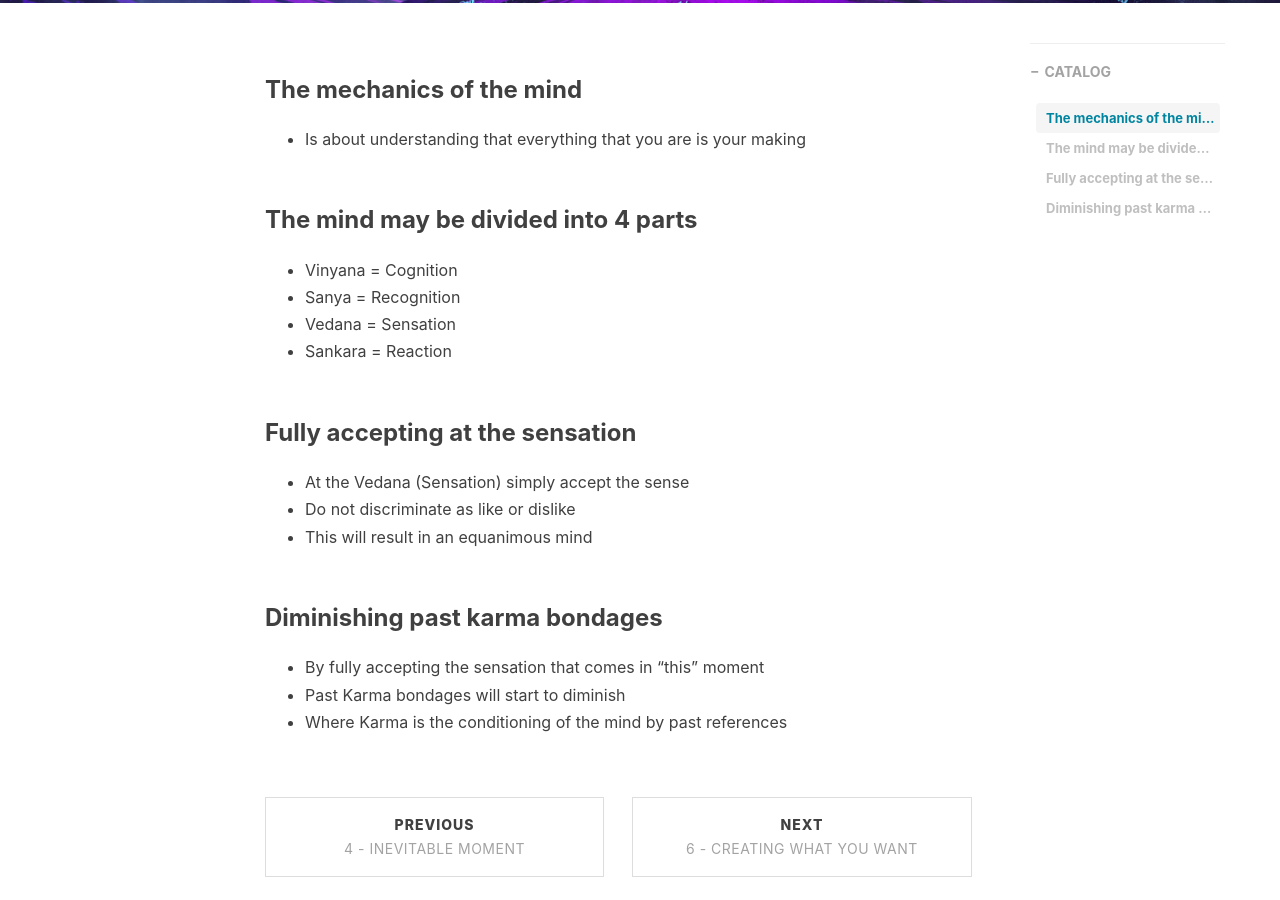
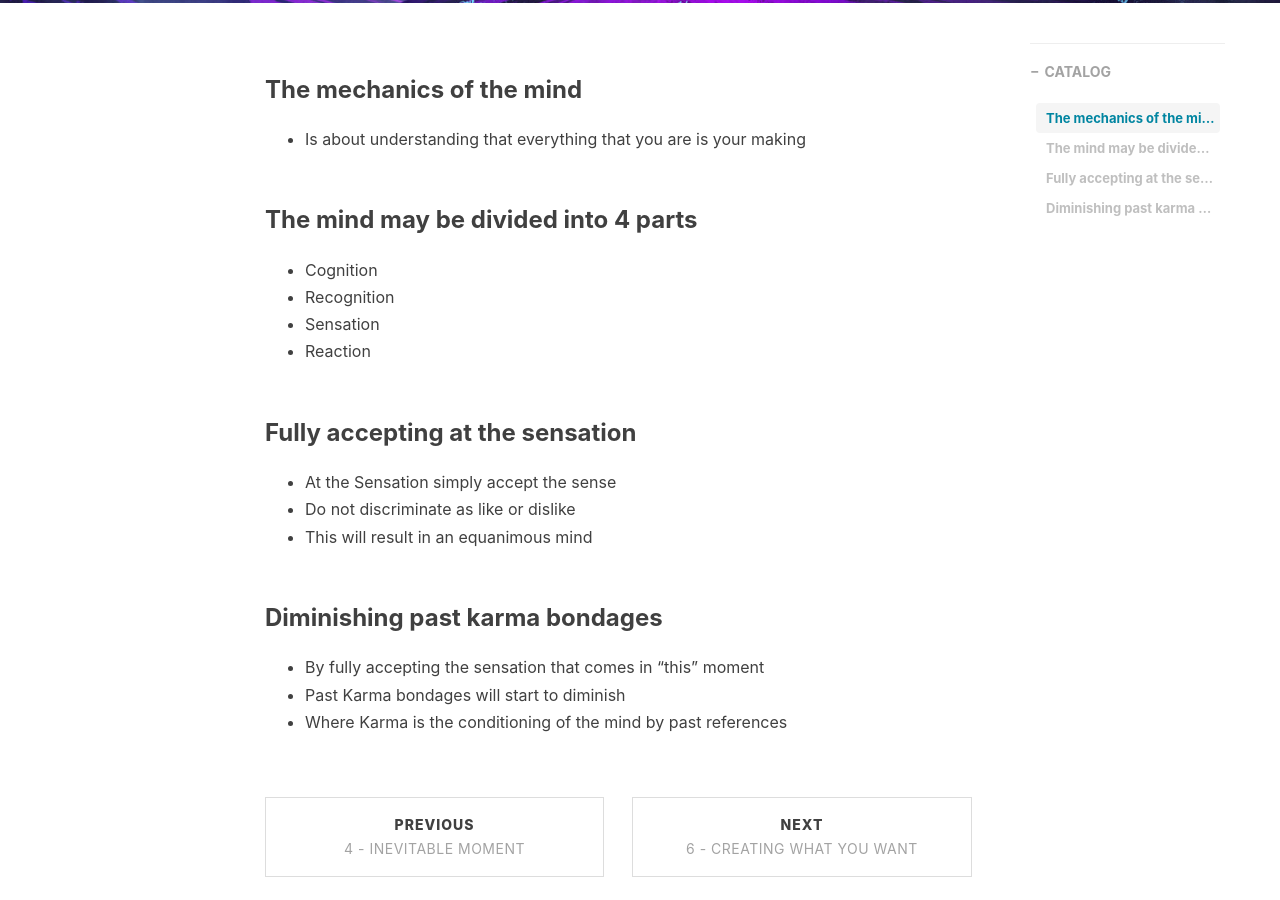
Before and after one commit to aaronjohn2/aaronjohn2.github.io, a Jekyll site: the page built from _posts/inner_engineering/2021-05-25-e.md, in a window 1280 px wide and 900 px high, scrolled down 454 px. Built offline with Jekyll 4.4.1, drawn with Linux system fonts in a browser that asks for light colours; nearby versions of some CDN libraries; comment, search, counter and statistics services are not loaded.

Commit message:
Update 2021-05-25-e.md

```diff
--- a/_posts/inner_engineering/2021-05-25-e.md
+++ b/_posts/inner_engineering/2021-05-25-e.md
@@ -12,14 +12,14 @@ author: "Aaron John"
 
 ### The mind may be divided into 4 parts
 
-- Vinyana = Cognition
-- Sanya = Recognition
-- Vedana = Sensation
-- Sankara = Reaction
+- Cognition
+- Recognition
+- Sensation
+- Reaction
 
 ### Fully accepting at the sensation
 
-- At the Vedana (Sensation) simply accept the sense
+- At the Sensation simply accept the sense
 - Do not discriminate as like or dislike
 - This will result in an equanimous mind
 
```
